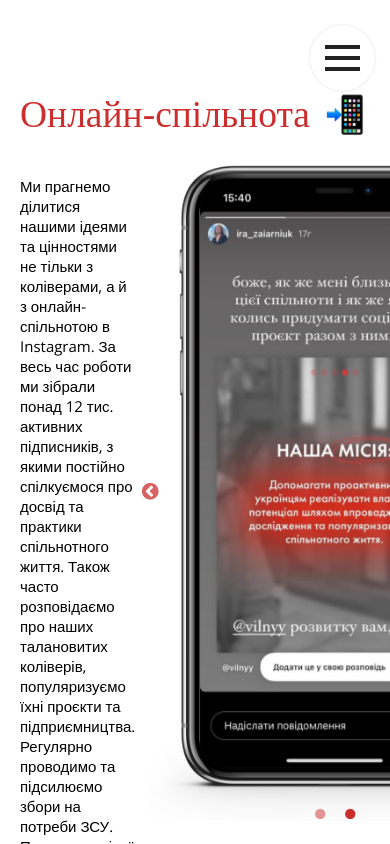
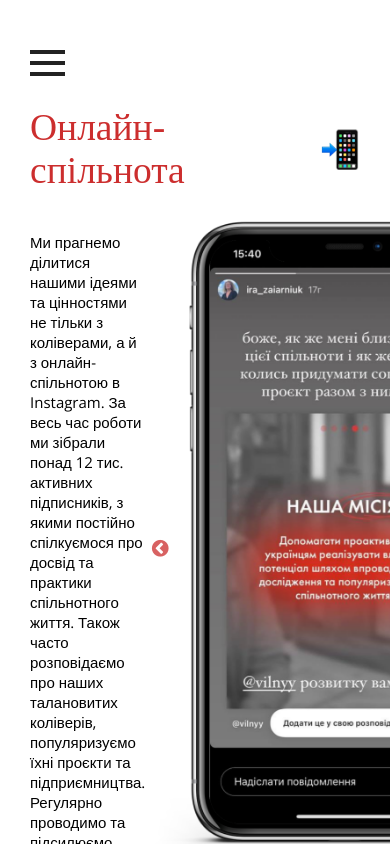
Before and after one commit to anpdko/vilnyy, a React (Create React App) app: page /contacts in a window 390 px wide. Shown: the top 844 px of the page. Built offline with nearby package versions, Linux system fonts and the light colour scheme; a web font is replaced by a local one.

Commit message:
respon home

```diff
--- a/src/App.scss
+++ b/src/App.scss
@@ -83,15 +83,15 @@
    }
 
    @media (max-width: 1060px) {
-      padding: 4.5rem 80px 0 60px;
+      padding: 1rem 80px 0 60px;
    }
 
    @media (max-width: 890px) {
-      padding: 4.5rem 30px 0 30px;
+      padding: 1rem 40px 0 40px;
    }
 
    @media (max-width: 520px) {
-      padding: 4.5rem 20px 0 20px;
+      padding: 1em 30px 0 30px;
    }
 }
 
--- a/src/components/Navbar/Navbar.module.scss
+++ b/src/components/Navbar/Navbar.module.scss
@@ -32,26 +32,14 @@
    }
 
    @media (max-width: 560px) {
-      align-items: flex-end;
+      align-items: flex-start;
    }
 
 
    .menu {
-      padding: 0;
-      padding: 0;
       display: flex;
       flex-direction: column;
       gap: 17px;
-
-      @media (max-width: 1060px) {
-         text-align: end;
-         // min-height: 0px;
-
-         li{
-            display: flex;
-            justify-content: flex-end;
-         }
-      }
 
       @media (max-width: 560px) {
          padding-right: 60px;
@@ -105,22 +93,22 @@
 .navbar.home{
    li, a {
       color: var(--white);
+
+      @media (max-width: 1060px) {
+         color: #000;
+      }
    }
 }
 
 .toggle{
    display: none;
    z-index: 101;
-   position: fixed;
-   background-color: #ffffffb2;
-   backdrop-filter: blur(5px);
-   box-shadow: 0 0 2px #c9c9c9;
-   border-radius: 50%;
-   padding: 20px 15px;
+   position: relative;
+   padding: 10px 15px 30px 15px;
    right: 15px;
    top: 25px;
    flex-direction: column;
-   align-items: center;
+   align-items: flex-start;
    gap: 7px;
    transition: 0.5s;
 
@@ -136,17 +124,26 @@
    }
 }
 
+.toggle.home{
+   span{
+      background-color: #fff;
+   }
+
+}
+
 .toggle.active{
-   right: 40px;
+   span{
+      background-color: var(--red);
+   }
 
    span:nth-child(1){
       width: 20px;
-      transform: rotate(-40deg) translate(-10px, -2px);
+      transform: rotate(-40deg) translate(-4px, 3px);
    }
 
    span:nth-child(3){
       width: 20px;
-      transform: rotate(40deg) translate(-10px, 2px);;
+      transform: rotate(40deg) translate(-4px, -3px);
    }
 }
 
--- a/src/components/Navbar/Navbar.tsx
+++ b/src/components/Navbar/Navbar.tsx
@@ -36,7 +36,7 @@ const Navbar = () => {
    return (
       <React.Fragment>
          <div
-            className={[s.toggle, s[toggleActive()]].join(' ')}
+            className={[s.toggle, isHome(), s[toggleActive()]].join(' ')}
             onClick={() => setToggle(!toggle)}
          >
             <span></span>
@@ -62,6 +62,7 @@ const Navbar = () => {
                   <span className={s[classLang("en")]} onClick={() => srtLang("en")}>eng</span>
                </li>
             </ul>
+            <div></div>
             <LinksNetwork className={[s.links_network, s[toggleActive()]].join(' ')}/>
          </nav>
       </React.Fragment>
--- a/src/pages/Home/Home.module.scss
+++ b/src/pages/Home/Home.module.scss
@@ -30,7 +30,14 @@
       flex-direction: column;
       align-items: center;
       justify-content: center;
-      padding-right: 250px;
+      padding-right: 15%;
+
+      @media (max-width: 1060px) {
+         padding-right: 5%;
+      }
+      @media (max-width: 640px) {
+         padding-right: 0;
+      }
 
       .box_logo{
          text-align: end;
@@ -38,6 +45,12 @@
          .logo {
             max-width: 45.8333rem;
             width: 100%;
+
+            @media (max-width: 640px) {
+               max-width: auto;
+               width: 145%;
+               margin-left: -20%;
+            }
          }
          h1 {
             color: #F6F6F6;
@@ -45,6 +58,21 @@
             font-family: 'Rubik Glitch', cursive;
             font-weight: 400;
             margin: -3.75rem 40px 100px 0;
+
+            @media (max-width: 790px) {
+               font-size: 4.4rem;
+               margin: -2.5rem 40px 100px 0;
+            }
+
+            @media (max-width: 640px) {
+               font-size: 3.7rem;
+               text-align: center;
+               margin: -1.5rem auto 100px auto;
+            }
+
+            @media (max-width: 370px) {
+               font-size: 3rem;
+            }
          }
       }
    }
```
